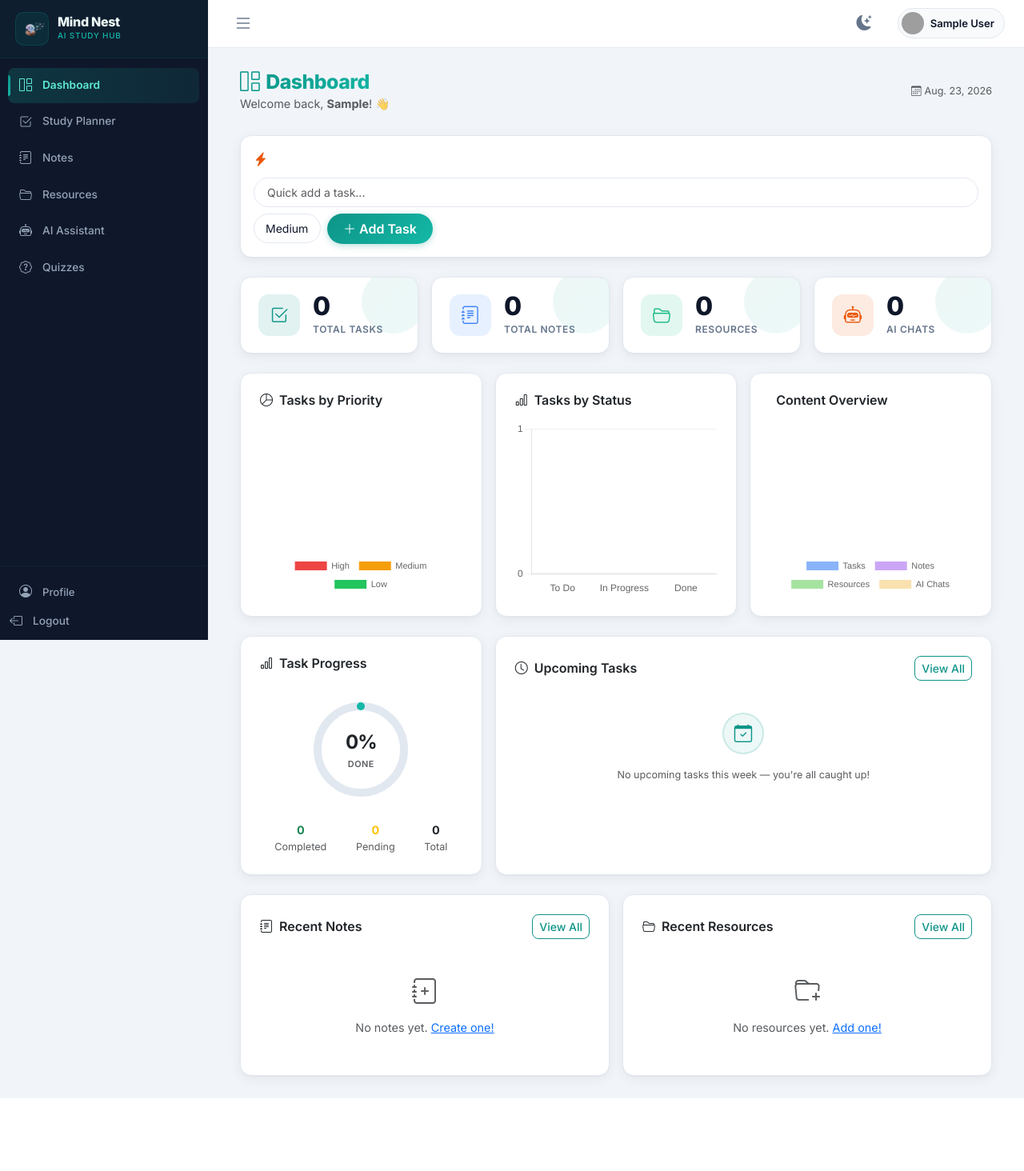
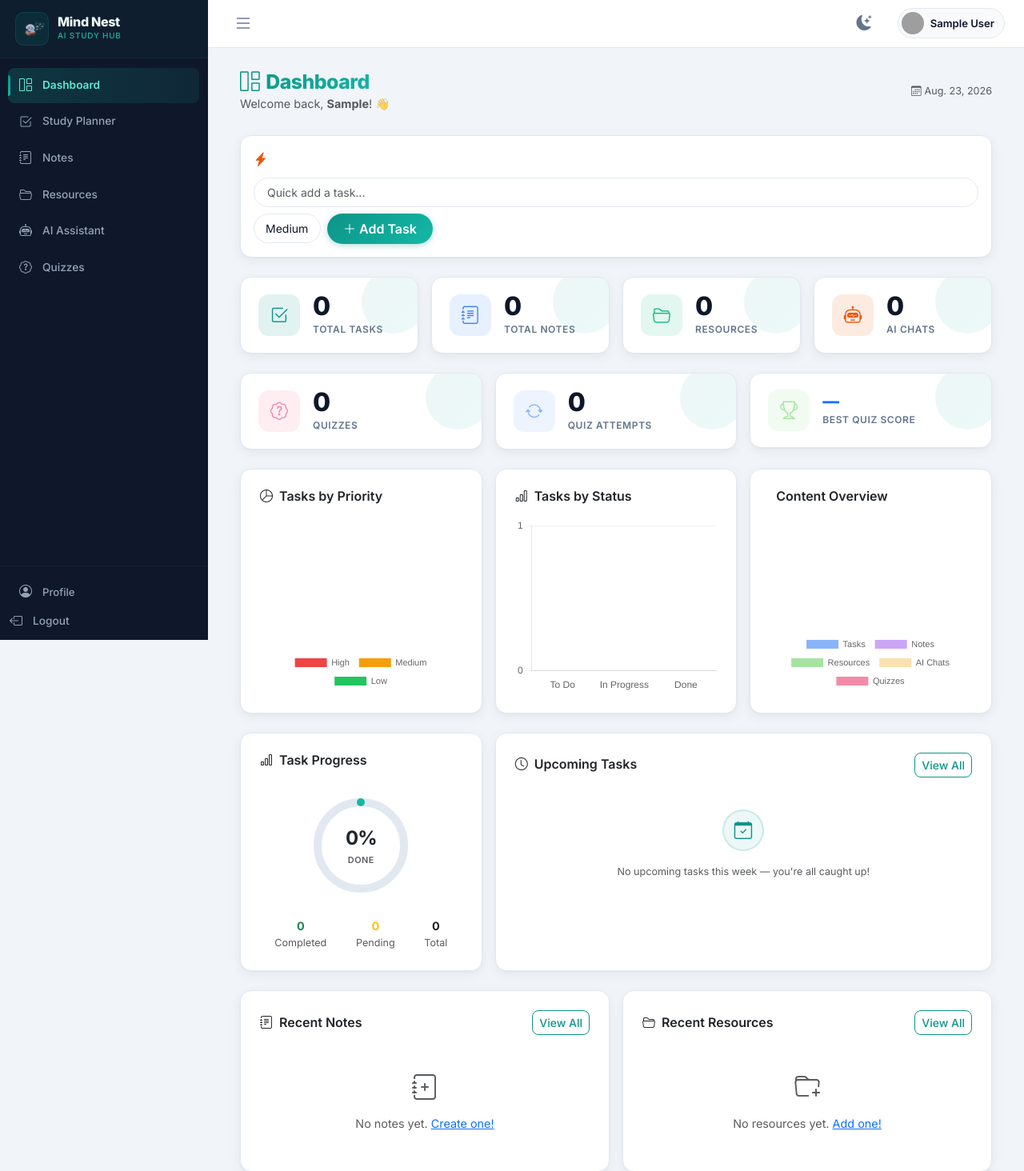
Before and after one commit to Mohamed3taa/Mind_Nest, a Django app: page /dashboard/ in a window 1280 px wide. Shown: the top 1464 px of the page at 80% size. Before the commit the page ends 1373 px from the top, so only its background shows below. Run offline with Django 5.2, Linux system fonts and the light colour scheme; the visitor is signed in with stand-in values (Sample User, id 1); data that the repository does not hold is empty; grey boxes are pictures that could not be loaded.

Commit message:
feat: Timer, Take button fix, Dashboard quiz stats, modal fix, README update
- Add countdown timer to quiz_take with auto-submit and color states
- Fix Take button in quiz_list to link directly to quiz_take
- Add quiz stats to dashboard (total quizzes, attempts, best score)
- Add Quizzes to overview chart in dashboard
- Fix all modals stacking context: move to body via main.js
- Fix quiz_detail delete modal placement
- Update README with Quiz feature documentation

```diff
--- a/dashboard/views.py
+++ b/dashboard/views.py
@@ -5,6 +5,7 @@ from planner.models import Task
 from notes.models import Note
 from resources.models import Resource
 from ai_assistant.models import AIConversation
+from quizzes.models import Quiz, QuizAttempt
 import json
 
 
@@ -18,6 +19,12 @@ def index(request):
     total_notes     = Note.objects.filter(user=user).count()
     total_resources = Resource.objects.filter(user=user).count()
     total_ai_chats  = AIConversation.objects.filter(user=user).count()
+
+    # Quiz stats
+    total_quizzes   = Quiz.objects.filter(user=user, is_active=True).count()
+    total_attempts  = QuizAttempt.objects.filter(user=user).count()
+    best_attempt    = QuizAttempt.objects.filter(user=user).order_by('-percentage').first()
+    quiz_best_score = round(best_attempt.percentage, 1) if best_attempt else None
 
     recent_tasks     = Task.objects.filter(user=user).order_by('-created_at')[:5]
     recent_notes     = Note.objects.filter(user=user).order_by('-updated_at')[:5]
@@ -54,9 +61,9 @@ def index(request):
     }
 
     overview_data = {
-        'labels': ['Tasks', 'Notes', 'Resources', 'AI Chats'],
-        'data': [total_tasks, total_notes, total_resources, total_ai_chats],
-        'colors': ['#89b4fa', '#cba6f7', '#a6e3a1', '#f9e2af']
+        'labels': ['Tasks', 'Notes', 'Resources', 'AI Chats', 'Quizzes'],
+        'data': [total_tasks, total_notes, total_resources, total_ai_chats, total_quizzes],
+        'colors': ['#89b4fa', '#cba6f7', '#a6e3a1', '#f9e2af', '#f38ba8']
     }
 
     context = {
@@ -66,6 +73,9 @@ def index(request):
         'total_notes':      total_notes,
         'total_resources':  total_resources,
         'total_ai_chats':   total_ai_chats,
+        'total_quizzes':    total_quizzes,
+        'total_attempts':   total_attempts,
+        'quiz_best_score':  quiz_best_score,
         'recent_tasks':     recent_tasks,
         'recent_notes':     recent_notes,
         'recent_resources': recent_resources,
--- a/static/js/main.js
+++ b/static/js/main.js
@@ -3,6 +3,16 @@
 // ============================
 
 document.addEventListener('DOMContentLoaded', function () {
+
+    // ── Move all modals to <body> ─────────────────────────────
+    // Bootstrap modals must be direct children of <body> to stack
+    // correctly above the backdrop (z-index: 1050 vs 1055).
+    // Any modal nested inside #wrapper would appear behind its own backdrop.
+    document.querySelectorAll('.modal').forEach(function (modal) {
+        if (modal.parentElement !== document.body) {
+            document.body.appendChild(modal);
+        }
+    });
 
     // ── Dark Mode ────────────────────────────────────────────
     const html       = document.documentElement;
--- a/templates/base.html
+++ b/templates/base.html
@@ -151,6 +151,8 @@
 
 <!-- Bootstrap JS -->
 <script src="https://cdn.jsdelivr.net/npm/bootstrap@5.3.3/dist/js/bootstrap.bundle.min.js"></script>
+<!-- Modals — rendered here so they are direct <body> children (correct Bootstrap stacking) -->
+{% block modals %}{% endblock %}
 <!-- Custom JS -->
 <script src="{% static 'js/main.js' %}"></script>
 {% block extra_js %}{% endblock %}
--- a/templates/dashboard/index.html
+++ b/templates/dashboard/index.html
@@ -85,6 +85,46 @@
                     <div class="stat-label">AI Chats</div>
                 </div>
             </div>
+        </div>
+    </div>
+
+    <!-- Quiz Stats Row -->
+    <div class="row g-3 mb-4">
+        <div class="col-6 col-md-4">
+            <div class="stat-card">
+                <div class="stat-icon" style="background:rgba(243,139,168,0.15);color:#f38ba8">
+                    <i class="bi bi-patch-question"></i>
+                </div>
+                <div>
+                    <div class="stat-value">{{ total_quizzes }}</div>
+                    <div class="stat-label">Quizzes</div>
+                </div>
+            </div>
+        </div>
+        <div class="col-6 col-md-4">
+            <div class="stat-card">
+                <div class="stat-icon" style="background:rgba(137,180,250,0.15);color:#89b4fa">
+                    <i class="bi bi-arrow-repeat"></i>
+                </div>
+                <div>
+                    <div class="stat-value">{{ total_attempts }}</div>
+                    <div class="stat-label">Quiz Attempts</div>
+                </div>
+            </div>
+        </div>
+        <div class="col-6 col-md-4">
+            <a href="{% url 'quizzes:quiz_list' %}" class="stat-card text-decoration-none"
+               style="cursor:pointer">
+                <div class="stat-icon" style="background:rgba(166,227,161,0.15);color:#a6e3a1">
+                    <i class="bi bi-trophy"></i>
+                </div>
+                <div>
+                    <div class="stat-value" style="font-size:1.3rem">
+                        {% if quiz_best_score %}{{ quiz_best_score }}%{% else %}—{% endif %}
+                    </div>
+                    <div class="stat-label">Best Quiz Score</div>
+                </div>
+            </a>
         </div>
     </div>
 
--- a/templates/quizzes/quiz_detail.html
+++ b/templates/quizzes/quiz_detail.html
@@ -291,7 +291,10 @@
     </div>
 </div>
 
-<!-- Delete Quiz Confirmation Modal -->
+{% endblock %}
+
+<!-- Delete Quiz Modal — direct body child to avoid stacking context trap -->
+{% block extra_js %}
 <div class="modal fade" id="deleteQuizModal" tabindex="-1">
     <div class="modal-dialog modal-sm">
         <div class="modal-content">
--- a/templates/quizzes/quiz_list.html
+++ b/templates/quizzes/quiz_list.html
@@ -139,8 +139,8 @@
                                style="padding:3px 8px">
                                 <i class="bi bi-eye"></i>
                             </a>
-                            <!-- Take Quiz — placeholder until Step 4 -->
-                            <a href="{% url 'quizzes:quiz_detail' quiz.pk %}"
+                            <!-- Take Quiz -->
+                            <a href="{% url 'quizzes:quiz_take' quiz.pk %}"
                                class="btn btn-sm btn-primary"
                                style="padding:3px 10px;font-size:0.8rem">
                                 <i class="bi bi-play-fill me-1"></i>Take
```
Also changed, not shown: templates/quizzes/quiz_take.html (+66 -1 lines), README.md.
